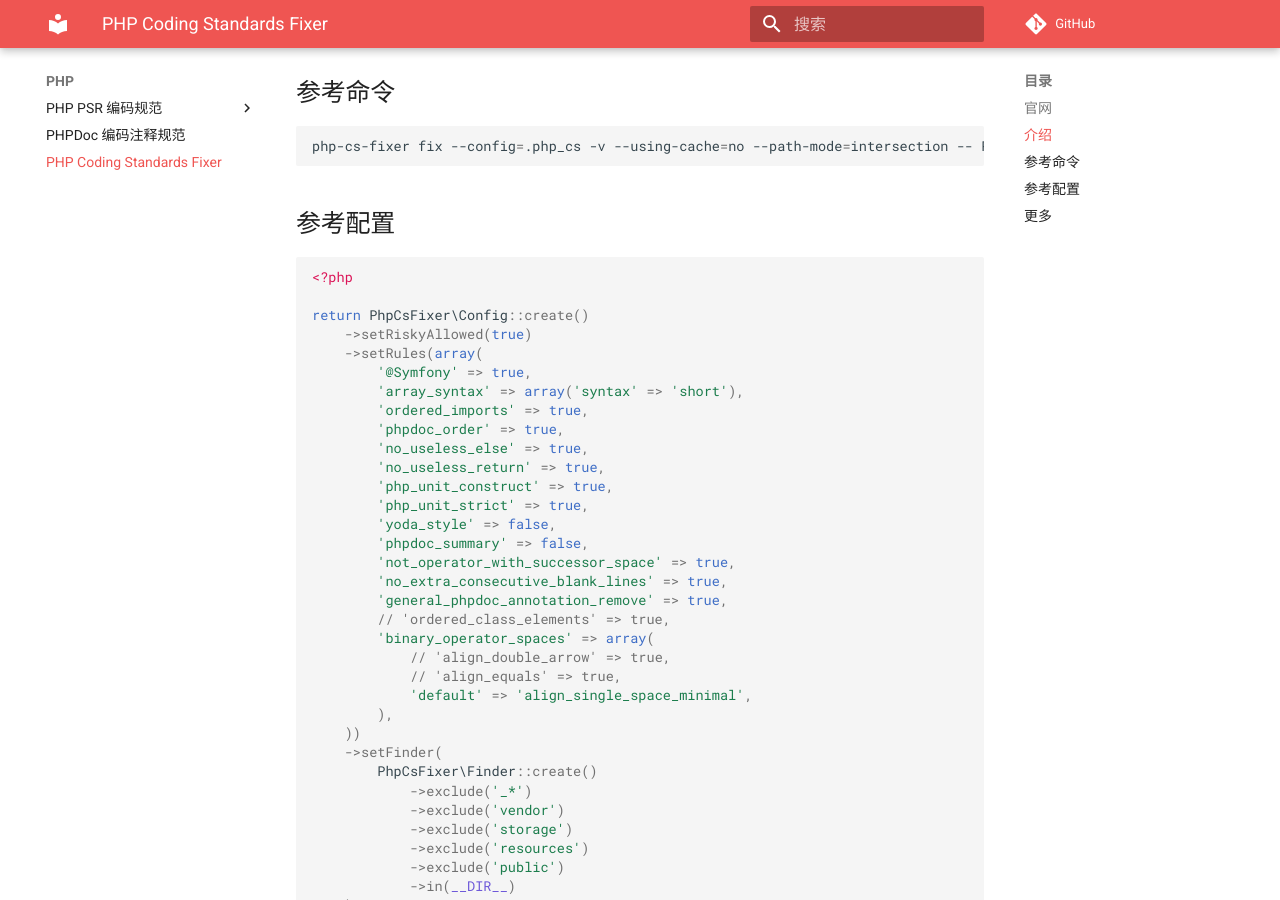
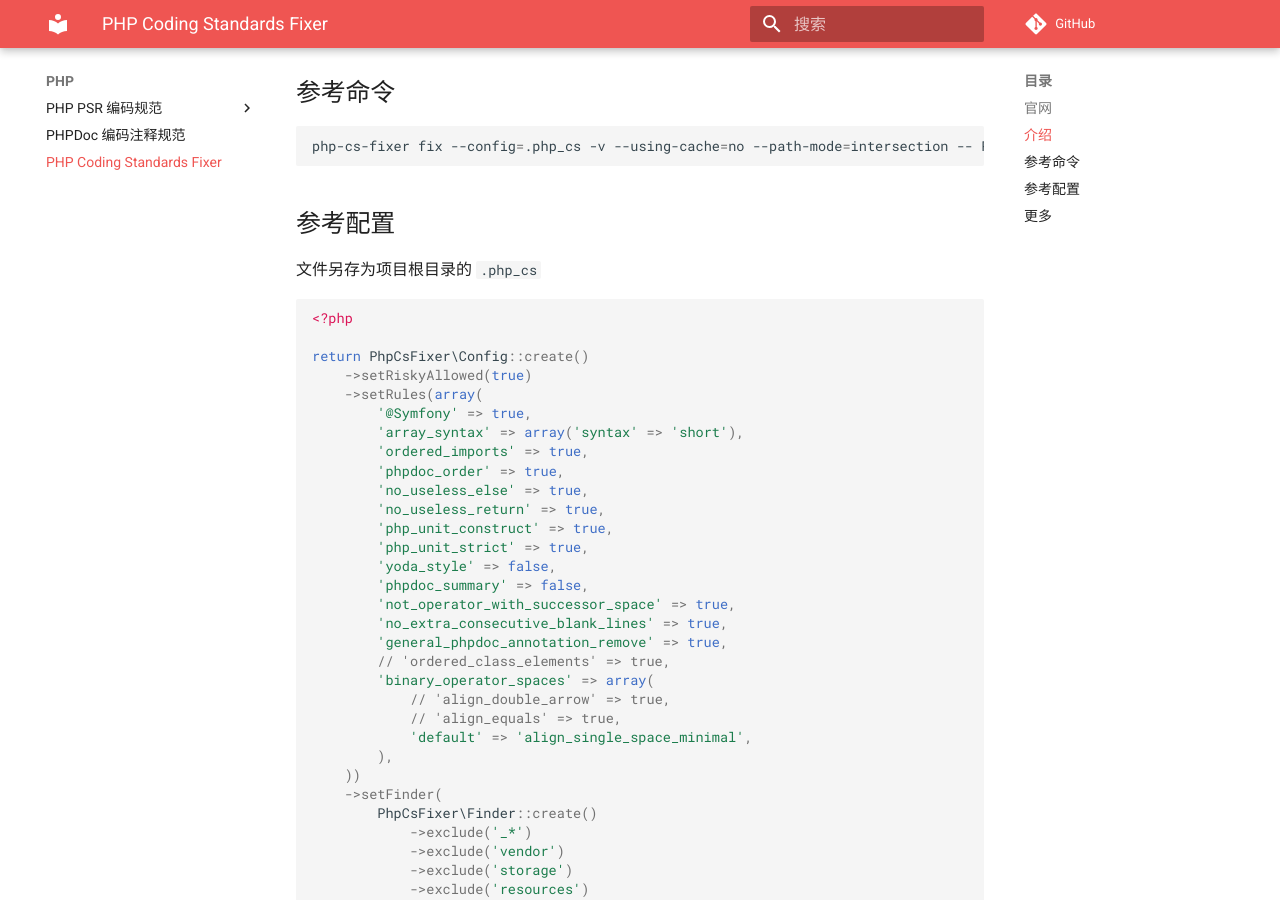
Before and after one commit to flc1125/docs, an MkDocs documentation site: the page built from docs/php/php-cs-fixer/index.md, in a window 1280 px wide and 900 px high, scrolled down 672 px. Built offline with MkDocs 1.6.1 and Material for MkDocs 9.7.7, drawn with Linux system fonts in a browser that asks for light colours; comment, search, counter and statistics services are not loaded; old or Windows-style settings are respelled for this version of MkDocs.

Commit message:
PHP Coding Standards Fixer

````diff
--- a/docs/php/php-cs-fixer/index.md
+++ b/docs/php/php-cs-fixer/index.md
@@ -22,6 +22,8 @@
 ```
 
 ## 参考配置
+
+文件另存为项目根目录的 `.php_cs`
 
 ```php
 <?php
````
